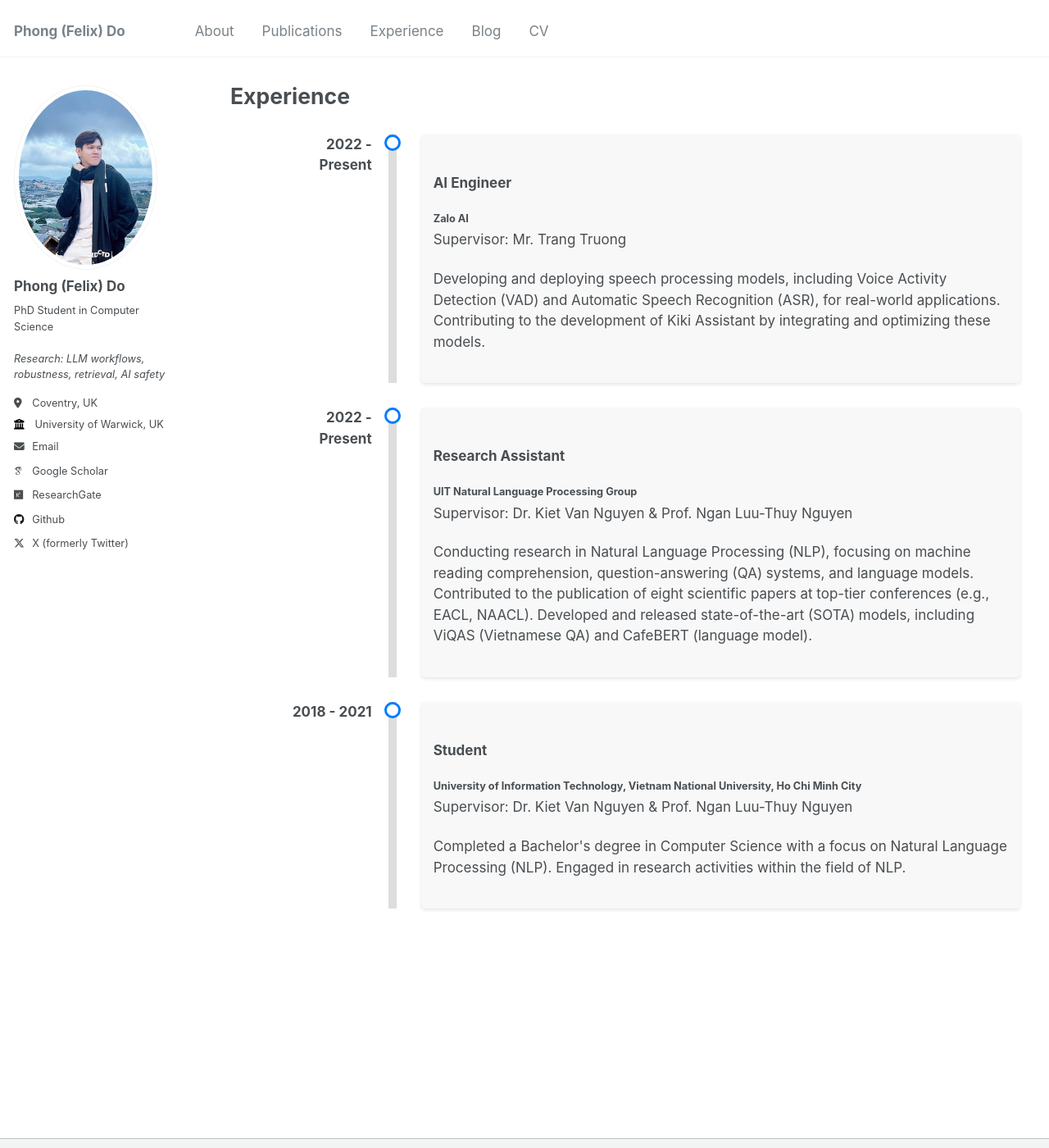
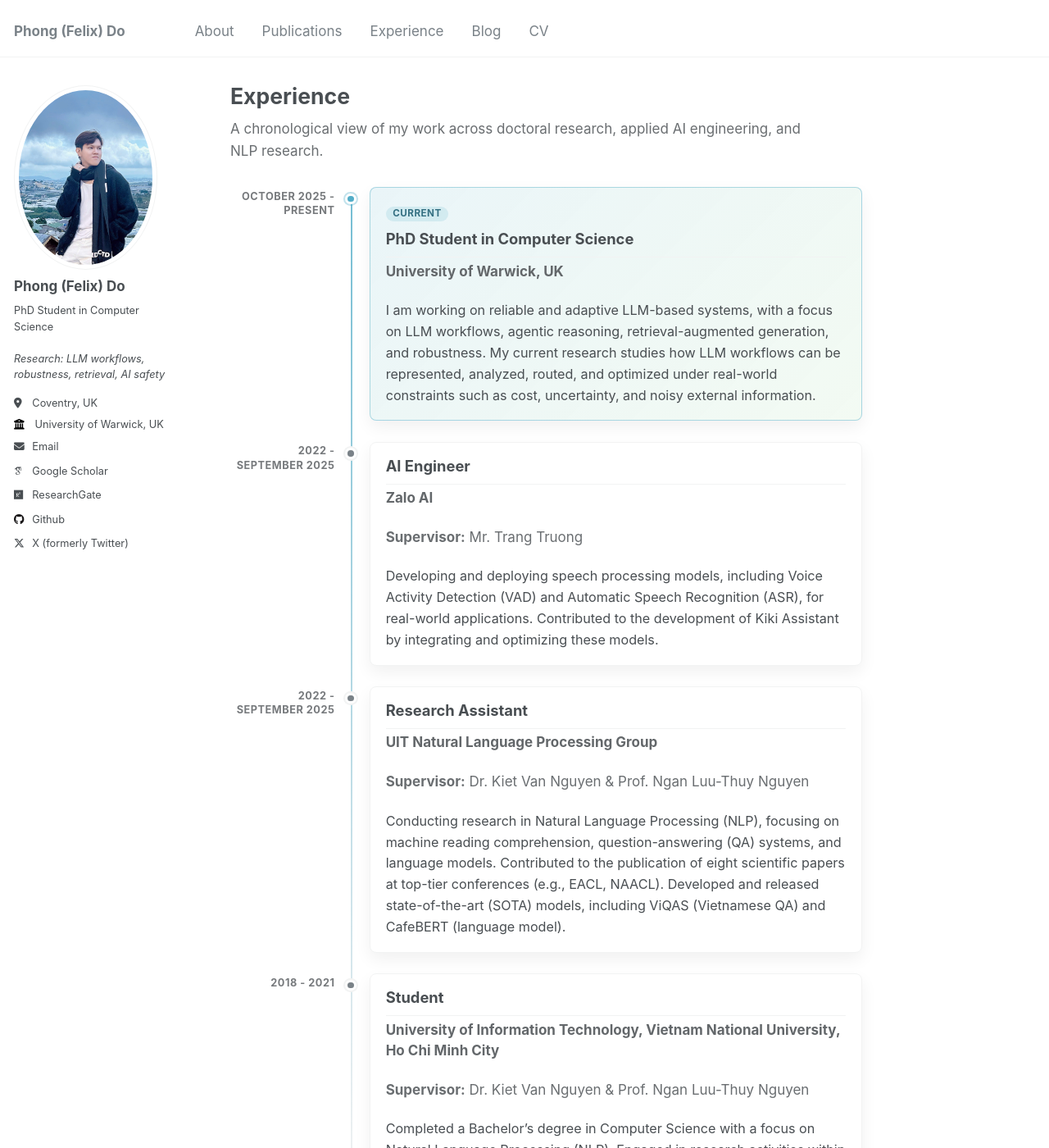
Before and after one commit to PhongNTDo/PhongNTDo.github.io, a Jekyll site: the page built from _pages/experience.md, in a window 1280 px wide and 1400 px high. Shown: the whole window at 82% size. Built offline with Jekyll 4.4.1, drawn with Linux system fonts in a browser that asks for light colours; some web fonts are replaced; a script that is not in the unit is left out; some of the changed text lies outside the part shown.

Commit message:
update experience page

```diff
--- a/_data/experience.yaml
+++ b/_data/experience.yaml
@@ -1,13 +1,21 @@
 # _data/experience.yaml
-- date: "2022 - Present"
+- date: "October 2025 - Present"
+  title: "PhD Student in Computer Science"
+  company: "University of Warwick, UK"
+  status: "current"
+  description: >-
+    I am working on reliable and adaptive LLM-based systems, with a focus on LLM workflows, agentic reasoning, retrieval-augmented generation, and robustness.
+    My current research studies how LLM workflows can be represented, analyzed, routed, and optimized under real-world constraints such as cost, uncertainty, and noisy external information.
+
+- date: "2022 - September 2025"
   title: "AI Engineer"
   company: "Zalo AI"
   supervisor: "Mr. Trang Truong"
   description: >-
     Developing and deploying speech processing models, including Voice Activity Detection (VAD) and Automatic Speech Recognition (ASR), for real-world applications.
-    Contributing to the development of Kiki Assistant by integrating and optimizing these models.
+    Contributed to the development of Kiki Assistant by integrating and optimizing these models.
 
-- date: "2022 - Present"
+- date: "2022 - September 2025"
   title: "Research Assistant"
   company: "UIT Natural Language Processing Group"
   supervisor: "Dr. Kiet Van Nguyen & Prof. Ngan Luu-Thuy Nguyen"
--- a/_pages/experience.md
+++ b/_pages/experience.md
@@ -7,83 +7,27 @@ author_profile: true
 
 {% include base_path %}
 
-<div id="experience-timeline">
+<p class="experience-summary">
+  A chronological view of my work across doctoral research, applied AI engineering, and NLP research.
+</p>
+
+<div class="experience-timeline">
   {% for experience in site.data.experience %}
-    <div class="experience-item">
-      <div class="experience-date">{{ experience.date }}</div>
-      <div class="experience-content">
-        <h3>{{ experience.title }}</h3>
-        <h4>{{ experience.company }}</h4>
+    <article class="experience-entry{% if experience.status == 'current' %} experience-entry--current{% endif %}">
+      <div class="experience-period">{{ experience.date }}</div>
+      <div class="experience-card">
+        {% if experience.status == "current" %}
+          <span class="experience-badge">Current</span>
+        {% endif %}
+        <h2 class="experience-title">{{ experience.title }}</h2>
+        <p class="experience-company">{{ experience.company }}</p>
         {% if experience.supervisor %}
-          <p>Supervisor: {{ experience.supervisor }}</p>
+          <p class="experience-supervisor"><strong>Supervisor:</strong> {{ experience.supervisor }}</p>
         {% endif %}
-        <p>{{ experience.description }}</p>
+        <div class="experience-description">
+          {{ experience.description | markdownify }}
+        </div>
       </div>
-    </div>
+    </article>
   {% endfor %}
 </div>
-
-<style>
-  #experience-timeline {
-    position: relative;
-    width: 100%;
-    margin: 0 auto;
-    padding: 20px 0;
-    margin-left: 25%; /* Add a left margin to push the timeline away from the sidebar */
-  }
-
-  .experience-item {
-    position: relative;
-    margin-bottom: 30px;
-    padding-left: 40px;
-  }
-
-  .experience-item:before {
-    content: '';
-    position: absolute;
-    top: 0;
-    left: 0;
-    width: 10px;
-    height: 100%;
-    background-color: #ddd; /* Timeline line color */
-    z-index: 1;
-  }
-
-  .experience-item:after {
-    content: '';
-    position: absolute;
-    top: 0;
-    left: -5px;
-    width: 20px;
-    height: 20px;
-    border-radius: 50%;
-    background-color: #fff; /* Circle color */
-    border: 3px solid #007bff; /* Circle border color */
-    z-index: 2;
-  }
-
-  .experience-date {
-    position: absolute;
-    top: 0;
-    left: -120px;
-    width: 100px;
-    text-align: right;
-    font-weight: bold;
-  }
-
-  .experience-content {
-    background-color: #f8f8f8; /* Content box color */
-    padding: 15px;
-    border-radius: 5px;
-    box-shadow: 0 2px 4px rgba(0, 0, 0, 0.1);
-  }
-  /* Media query for smaller screens */
-  @media (max-width: 768px) {
-    #experience-timeline {
-      margin-left: 0; /* Remove the left margin on smaller screens */
-    }
-    .experience-date {
-        left: -100px;
-    }
-  }
-</style>
--- a/_sass/_page.scss
+++ b/_sass/_page.scss
@@ -469,3 +469,152 @@
   -webkit-box-orient: vertical;
   -webkit-line-clamp: 5;
 }
+
+
+/*
+   Experience timeline
+   ========================================================================== */
+
+.experience-summary {
+  max-width: 42rem;
+  margin: 0 0 1.5rem;
+  color: mix(#fff, $text-color, 18%);
+  font-size: $type-size-5;
+  line-height: 1.6;
+}
+
+.experience-timeline {
+  position: relative;
+  max-width: 48rem;
+  margin-top: 1.75rem;
+  padding-left: 1.5rem;
+
+  &::before {
+    content: "";
+    position: absolute;
+    top: 0.5rem;
+    bottom: 0.5rem;
+    left: 0.35rem;
+    width: 2px;
+    background: linear-gradient(180deg, rgba($info-color, 0.8), $border-color);
+  }
+
+  @include breakpoint($medium) {
+    padding-left: 0;
+
+    &::before {
+      left: 8.66rem;
+    }
+  }
+}
+
+.experience-entry {
+  position: relative;
+  margin-bottom: 1.25rem;
+
+  &::before {
+    content: "";
+    position: absolute;
+    top: 0.45rem;
+    left: -1.49rem;
+    width: 0.8rem;
+    height: 0.8rem;
+    border: 3px solid $body-color;
+    border-radius: 50%;
+    background: $primary-color;
+    box-shadow: 0 0 0 2px $border-color;
+  }
+
+  &:last-child {
+    margin-bottom: 0;
+  }
+
+  @include breakpoint($medium) {
+    display: grid;
+    grid-template-columns: 7.5rem minmax(0, 1fr);
+    column-gap: 2.5rem;
+    margin-bottom: 1.5rem;
+
+    &::before {
+      left: 8.26rem;
+    }
+  }
+}
+
+.experience-entry--current {
+  &::before {
+    background: $info-color;
+    box-shadow: 0 0 0 2px rgba($info-color, 0.35);
+  }
+
+  .experience-card {
+    border-color: rgba($info-color, 0.45);
+    background: linear-gradient(135deg, rgba($info-color, 0.12), rgba($success-color, 0.08)), $body-color;
+  }
+}
+
+.experience-period {
+  margin-bottom: 0.45rem;
+  color: mix(#fff, $text-color, 25%);
+  font-size: $type-size-6;
+  font-weight: 700;
+  line-height: 1.35;
+  text-transform: uppercase;
+  letter-spacing: 0.04em;
+
+  @include breakpoint($medium) {
+    padding-top: 0.15rem;
+    margin-bottom: 0;
+    text-align: right;
+  }
+}
+
+.experience-card {
+  padding: 1rem 1.1rem;
+  border: 1px solid $border-color;
+  border-radius: 8px;
+  background: $body-color;
+  box-shadow: 0 8px 20px rgba(#000, 0.06);
+}
+
+.experience-badge {
+  display: inline-block;
+  margin-bottom: 0.6rem;
+  padding: 0.2rem 0.5rem;
+  border-radius: 999px;
+  color: mix(#000, $info-color, 35%);
+  background: rgba($info-color, 0.16);
+  font-size: $type-size-7;
+  font-weight: 700;
+  line-height: 1;
+  text-transform: uppercase;
+  letter-spacing: 0.04em;
+}
+
+.experience-title {
+  margin: 0 0 0.25rem;
+  font-size: 1.08em;
+  line-height: 1.3;
+}
+
+.experience-company {
+  margin: 0 0 0.65rem;
+  color: mix(#fff, $text-color, 14%);
+  font-weight: 700;
+}
+
+.experience-supervisor {
+  margin: 0 0 0.65rem;
+  color: mix(#fff, $text-color, 18%);
+  font-size: 0.9em;
+}
+
+.experience-description {
+  color: $text-color;
+  font-size: 0.95em;
+  line-height: 1.6;
+
+  p {
+    margin: 0;
+  }
+}
```
Also changed, not shown: _pages/about.md (+4 -2 lines).
